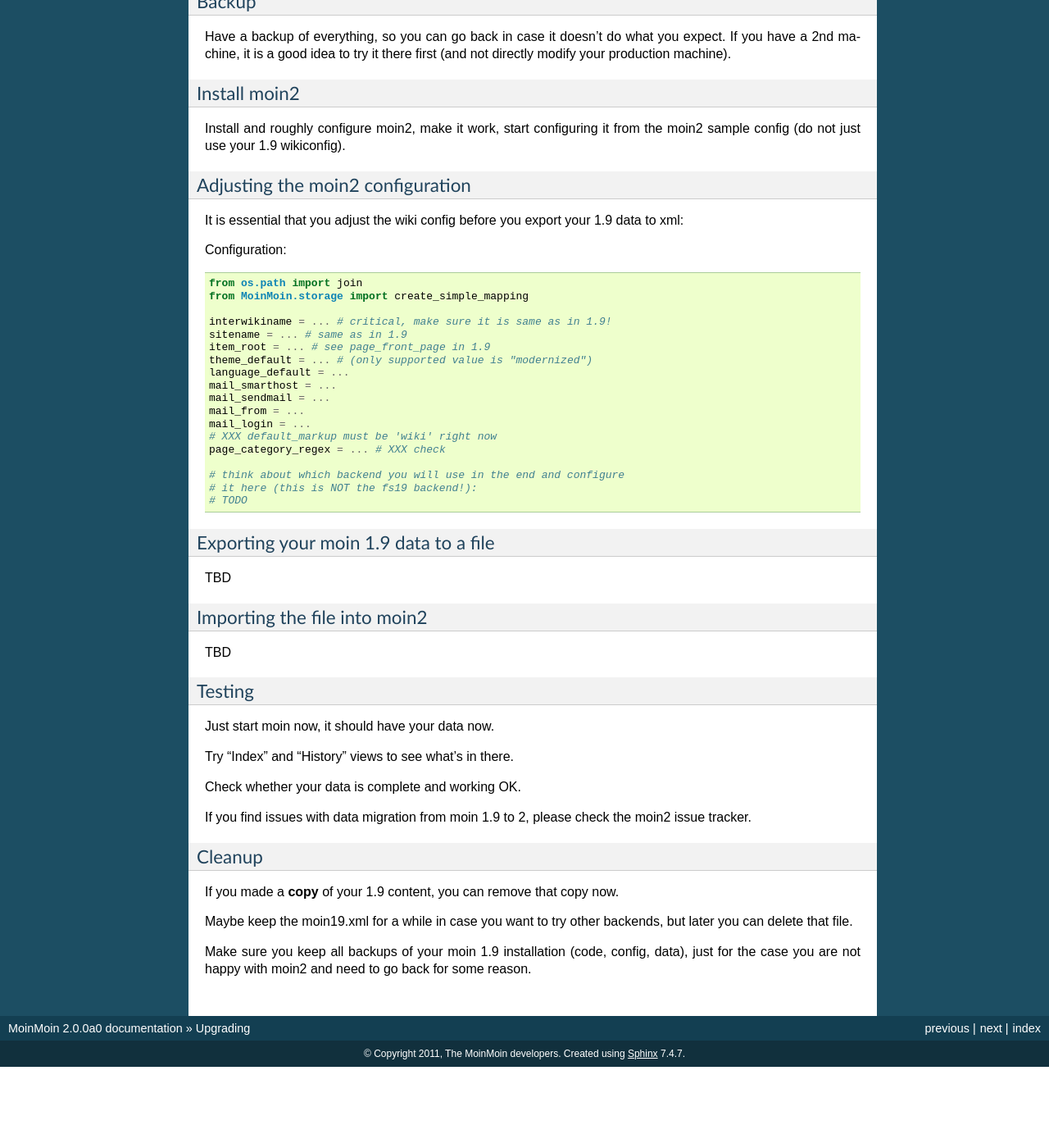
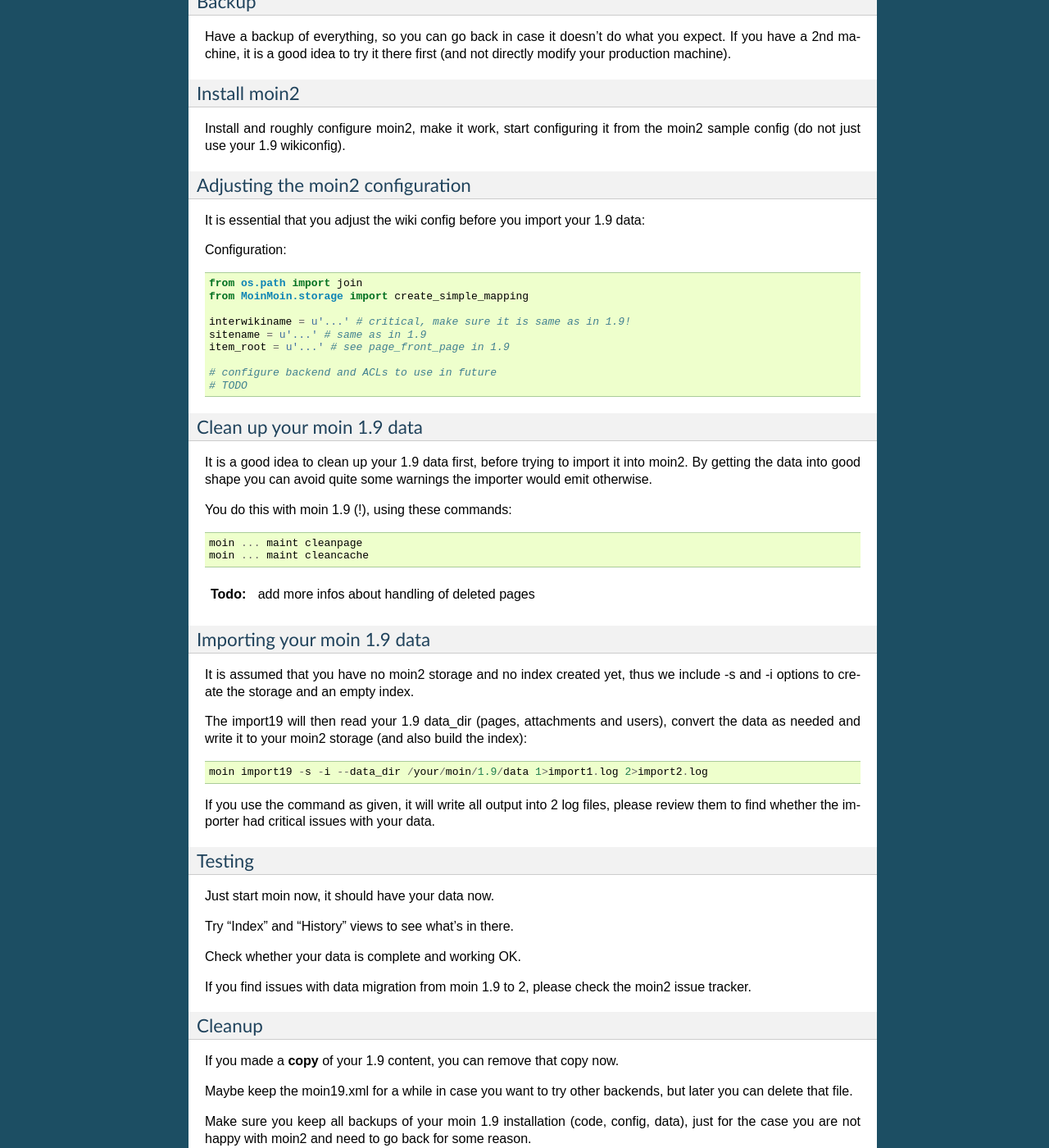
Before and after one commit to bhrigu123/moin-2.0-beta, a Sphinx documentation site: the page built from docs/admin/upgrade.rst, in a window 1280 px wide and 1400 px high, scrolled down 606 px. Shown: the whole window at 82% size. Built offline with Sphinx 7.4.7, drawn with Linux system fonts in a browser that asks for light colours; before the commit the page ends 1907 px from its top, so only the background shows below that; some of the changed text lies outside the part shown.

Commit message:
fix docs about 1.9 data import

```diff
--- a/docs/admin/upgrade.rst
+++ b/docs/admin/upgrade.rst
@@ -45,41 +45,51 @@
 
 Adjusting the moin2 configuration
 ---------------------------------
-It is essential that you adjust the wiki config before you export your 1.9
-data to xml:
+It is essential that you adjust the wiki config before you import your 1.9
+data:
 
 Configuration::
 
     from os.path import join
     from MoinMoin.storage import create_simple_mapping
 
-    interwikiname = ... # critical, make sure it is same as in 1.9!
-    sitename = ... # same as in 1.9
-    item_root = ... # see page_front_page in 1.9
-    theme_default = ... # (only supported value is "modernized")
-    language_default = ...
-    mail_smarthost = ...
-    mail_sendmail = ...
-    mail_from = ...
-    mail_login = ...
-    # XXX default_markup must be 'wiki' right now
-    page_category_regex = ... # XXX check
+    interwikiname = u'...' # critical, make sure it is same as in 1.9!
+    sitename = u'...' # same as in 1.9
+    item_root = u'...' # see page_front_page in 1.9
 
-    # think about which backend you will use in the end and configure
-    # it here (this is NOT the fs19 backend!):
+    # configure backend and ACLs to use in future
     # TODO
 
 
-Exporting your moin 1.9 data to a file
---------------------------------------
+Clean up your moin 1.9 data
+---------------------------
+It is a good idea to clean up your 1.9 data first, before trying to import
+it into moin2. By getting the data into good shape you can avoid quite some
+warnings the importer would emit otherwise.
 
-TBD
+You do this with moin 1.9 (!), using these commands::
+
+  moin ... maint cleanpage
+  moin ... maint cleancache
+
+.. todo::
+   add more infos about handling of deleted pages
 
 
-Importing the file into moin2
-------------------------------
+Importing your moin 1.9 data
+----------------------------
+It is assumed that you have no moin2 storage and no index created yet,
+thus we include -s and -i options to create the storage and an empty index.
 
-TBD
+The import19 will then read your 1.9 data_dir (pages, attachments and users),
+convert the data as needed and write it to your moin2 storage (and also
+build the index)::
+
+  moin import19 -s -i --data_dir /your/moin/1.9/data 1>import1.log 2>import2.log
+
+If you use the command as given, it will write all output into 2 log files,
+please review them to find whether the importer had critical issues with your
+data.
 
 
 Testing
```
